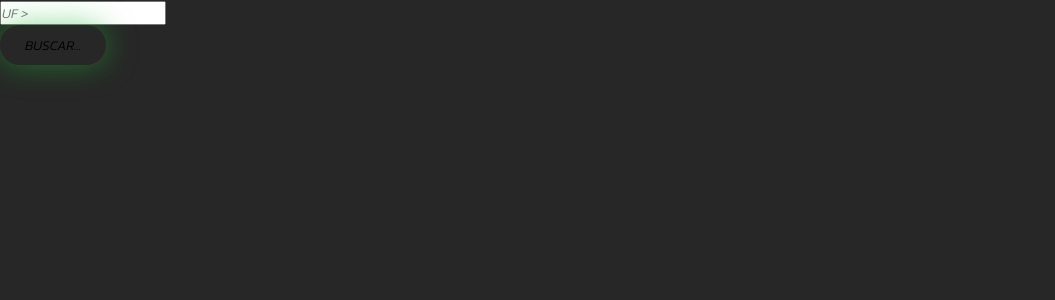
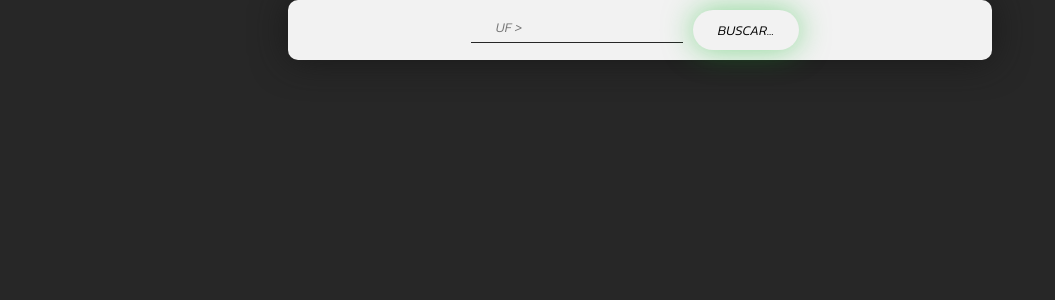
Before and after one commit to ZorroSec/SkyRB, a Python web app: template web/templates/localidade.html in a window 1280 px wide. Shown: the part 55-355 px from the top of the page, without its empty margins (0-1055 px from the left). Run offline with Jinja, Linux system fonts and the light colour scheme; the template is opened without the code that fills it, so the values that code supplies are empty.

Commit message:
estilizando o arquivo localidade paraibter melhor estilo

```diff
--- a/web/static/css/style.css
+++ b/web/static/css/style.css
@@ -129,6 +129,28 @@
     margin-left: 10px;
     margin-right: 10px;
 }
+.conteinerLoc{
+    margin: auto;
+    width: 55%;
+    background-color: #f2f2f2;
+    box-shadow: 0 0 2.2em rgba(25,25,25.3);
+    border-radius: 10px;
+    color: black;
+    padding: 10px;
+    display: flex;
+    align-items: center;
+    justify-content: center;
+}
+#uf{
+    border: none;
+    border-bottom: 1px solid #272727;
+    padding: 5px 25px;
+    background: transparent;
+    outline: none;
+    margin-bottom: 6px;
+    margin-left: 10px;
+    margin-right: 10px;
+}
 footer{
     display: flex;
     align-items: center;
```
